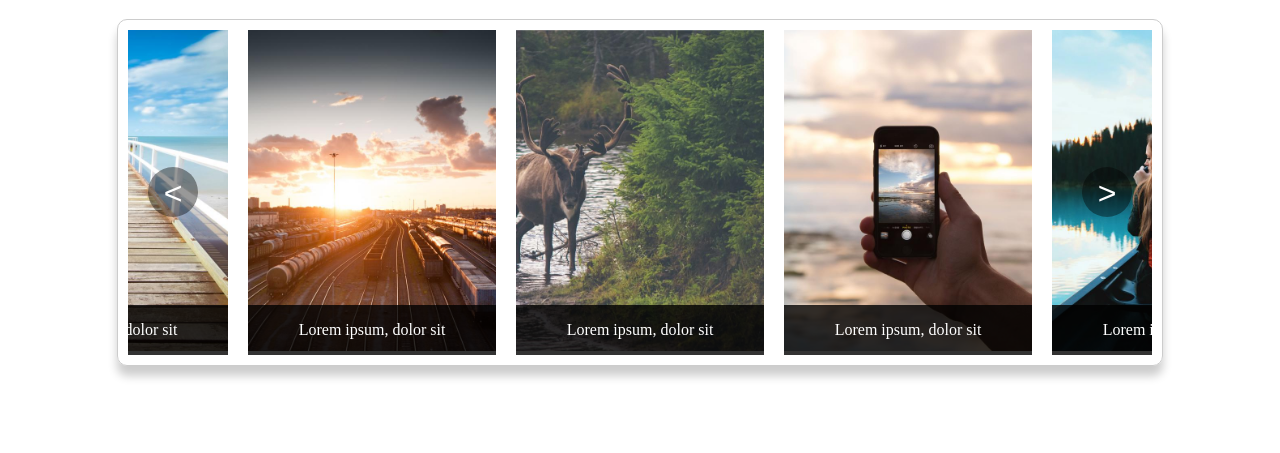
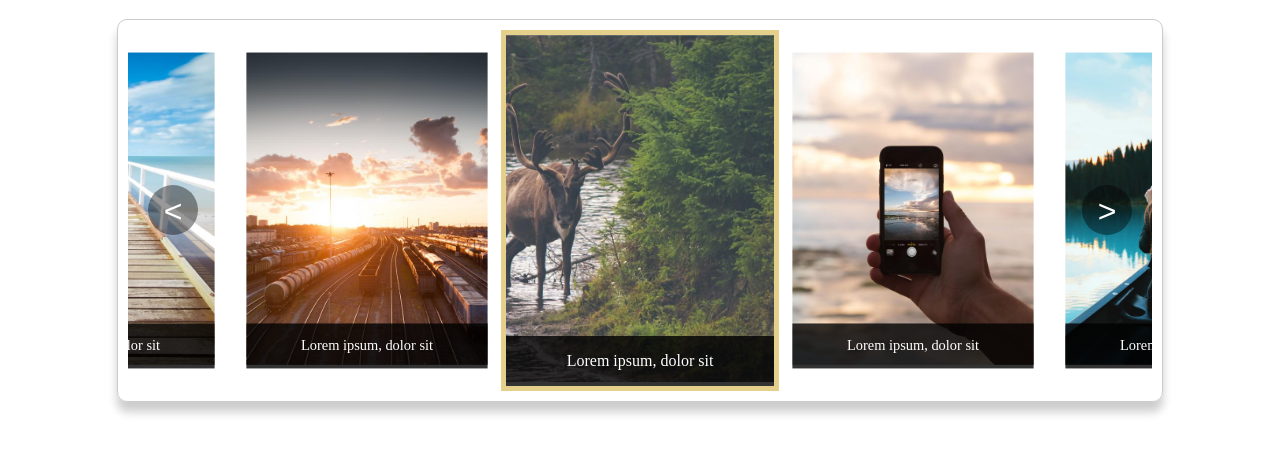
Before and after one commit to utility-tools/r-slider, a website with bundled scripts: page index.html in a window 1280 px wide. Shown: the part 61-514 px from the top of the page. Built offline with nearby package versions, Linux system fonts and the light colour scheme.

Commit message:
active state

```diff
--- a/demo/app.js
+++ b/demo/app.js
@@ -2,7 +2,7 @@ import RSlider from '../src/r-slider.js';
 
 const slider = new RSlider({
     selector: document.querySelector('#r-slider'),
-    gap: 20, // in px
+    gap: 5, // in px
     visibleItems: {
         large: 3,
         medium: 1,
--- a/src/r-slider.js
+++ b/src/r-slider.js
@@ -112,16 +112,37 @@ export default class RSlider {
         this.sliderElm.style.setProperty('--animation-duration', `${this.duration/1000}s`);
     }
 
-    // @todo
+    /**
+     * when no edgeWidth
+     *      when visible count is odd, (visible count / 2) + 1
+     *      when visible count is even, (visible count / 2) + 1 and next
+     * when has edgeWidth
+     *      when visible count is odd, (visible count / 2) + 1 + 1
+     *      when visible count is even, (visible count / 2) + 1 + 2 and next
+     */
     setActive() {
-        let activeSlide;
+        const slides = this.sliderContainer.querySelectorAll('.r-slider__slide');
 
-        // if(this.visibleItems === 1 && !this.edgeItemWidth) {
-        //     activeSlide = this.slides[0];
-        // }
+        // remove current active
+        slides.forEach(slide => slide.classList.remove('r-slider__slide--active'));
 
-        //
-        activeSlide?.classList.add('r-slider__slide--active');
+        // first active item
+        let activeIndices = [(this.visibleItems - 1) / 2 ];
+
+        // if even
+        if(this.visibleItems % 2 === 0) {
+            activeIndices.push(activeIndices[0] +1);
+        }
+
+        // if has edgeWidth
+        if(this.edgeItemWidth) {
+            activeIndices = activeIndices.map(i => i + 1);
+        }
+
+        // set active
+        activeIndices.forEach(i => {
+            slides[i].classList.add('r-slider__slide--active');
+        });
     }
 
     doNext() {
@@ -139,9 +160,6 @@ export default class RSlider {
         // change left offset for animation
         this.sliderElm.style.setProperty('--edge-width', `${newLeft}px`);
 
-        //
-        this.setActive();
-
         // post animation, shift first item to last
         const timeout = setTimeout(() => {
             const firstItem = this.sliderContainer.querySelector('.r-slider__slide');
@@ -151,6 +169,9 @@ export default class RSlider {
 
             // shift first item to last for looping
             this.sliderContainer.append(firstItem);
+
+            //
+            this.setActive();
 
             // reset left offset to adjust slide shift
             this.sliderElm.style.setProperty('--edge-width', `-${this.slideWidth - this.edgeItemWidth}px`);
@@ -169,14 +190,13 @@ export default class RSlider {
         //
         const lastItem = this.sliderContainer.querySelector('.r-slider__slide:last-child');
         this.sliderContainer.prepend(lastItem);
+        this.setActive();
 
         // calculate new left value
         const newLeft = -(this.slideWidth - this.edgeItemWidth) - (this.slideWidth + this.gap);
 
         // change left offset for animation
         this.sliderElm.style.setProperty('--edge-width', `${newLeft}px`);
-
-        this.setActive();
 
         // set animation to call stack
         const timeout1 = setTimeout(() => {
--- a/src/r-slider.scss
+++ b/src/r-slider.scss
@@ -2,6 +2,7 @@
     position: relative;
     width: 100%;
     overflow: hidden;
+    padding: 5px 0;
 
     &__slides {
         position: relative;
@@ -18,6 +19,8 @@
     &__slide {
         flex: 1;
         position: relative;
+        transform: scale(0.9);
+        transition: all var(--animation-duration) ease-in-out;
 
         &-caption{
             background: rgba(0, 0, 0, 0.8);
@@ -30,7 +33,8 @@
         }
 
         &.r-slider__slide--active {
-            // border: 1px solid red;
+            outline: 5px solid rgba(225, 202, 127, 0.9);
+            transform: scale(1);
         }
     }
 
```
Also changed, not shown: src/r-slider.css, 1 other file.
